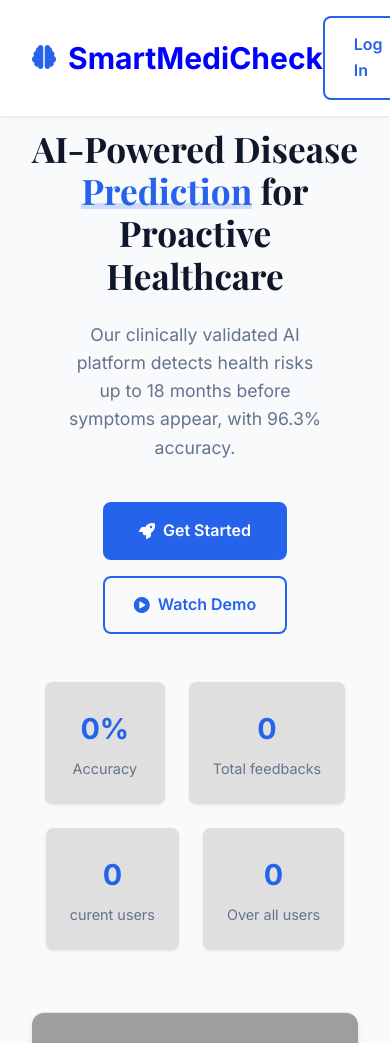
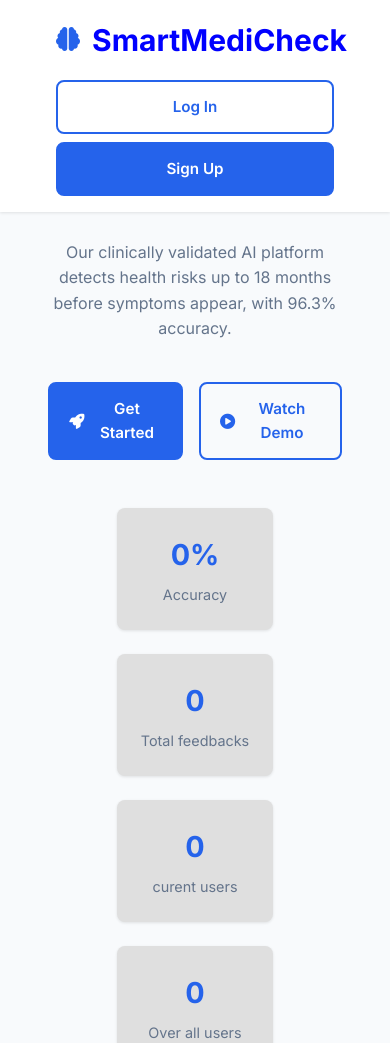
Before and after one commit to ULLIPAYALARAJA2005/SmartMediCheck, a Flask app: page / in a window 390 px wide. Shown: the top 1043 px of the page. Run offline with Flask 3, Linux system fonts and the light colour scheme; data that the repository does not hold is empty; parts of the project's set-up code (start-up, migrations or seed data) failed here and were passed over; grey boxes are pictures that could not be loaded.

Commit message:
Update responsive styles for mobile devices in CSS files

```diff
--- a/templates/forms/start.html
+++ b/templates/forms/start.html
@@ -334,41 +334,96 @@
                 justify-content: center;
             }
         }
-
-        @media (max-width: 768px) {
-            h1 {
-                font-size: 2.2rem;
+        @media (max-width: 576px) {
+            nav {
+                flex-direction: column;
+                align-items: flex-start;
+                gap: 1rem;
+                padding: 1rem 1.5rem;
             }
 
-            .btn-group {
+            .logo {
+                font-size: 1.2rem;
+            }
+
+            .hero {
+                padding: 7rem 1rem 4rem;
+            }
+
+            h1 {
+                font-size: 1.8rem;
+            }
+
+            .hero-container {
+                gap: 2rem;
+            }
+
+            .hero p {
+                font-size: 1rem;
+                max-width: 100%;
+            }
+
+            .btn {
+                padding: 0.8rem 1.2rem;
+                font-size: 0.95rem;
+            }
+
+            .stats {
                 flex-direction: column;
                 align-items: center;
             }
 
-            .btn {
+            .stat-item {
                 width: 100%;
-                max-width: 250px;
-            }
-
-            .stats {
-                flex-wrap: wrap;
-                justify-content: center;
+                max-width: 300px;
             }
 
             .footer-container {
                 flex-direction: column;
                 gap: 2rem;
+                padding: 0 1.5rem;
             }
 
             .footer-links {
-                grid-template-columns: repeat(2, 1fr);
-                width: 100%;
+                grid-template-columns: 1fr;
             }
 
-            .nav-links {
-                display: none;
+            .footer-col {
+                margin-bottom: 1rem;
+            }
+
+            .footer-logo {
+                font-size: 1.3rem;
+            }
+
+            .footer-about {
+                font-size: 0.9rem;
+            }
+
+            .footer-col h3 {
+                font-size: 1rem;
+            }
+
+            .footer-col a {
+                font-size: 0.85rem;
+            }
+
+            .footer-bottom {
+                font-size: 0.8rem;
+            }
+
+            .auth-buttons {
+                flex-direction: column;
+                width: 100%;
+                gap: 0.5rem;
+            }
+
+            .auth-buttons .btn {
+                width: 100%;
+                justify-content: center;
             }
         }
+
     </style>
 </head>
 <body>
```
Also changed, not shown: requirements.txt (added, +368 -0 lines), static/cssFiles/styles.css (+53 -0 lines), static/cssFiles/home-style.css (line endings or trailing spaces).
